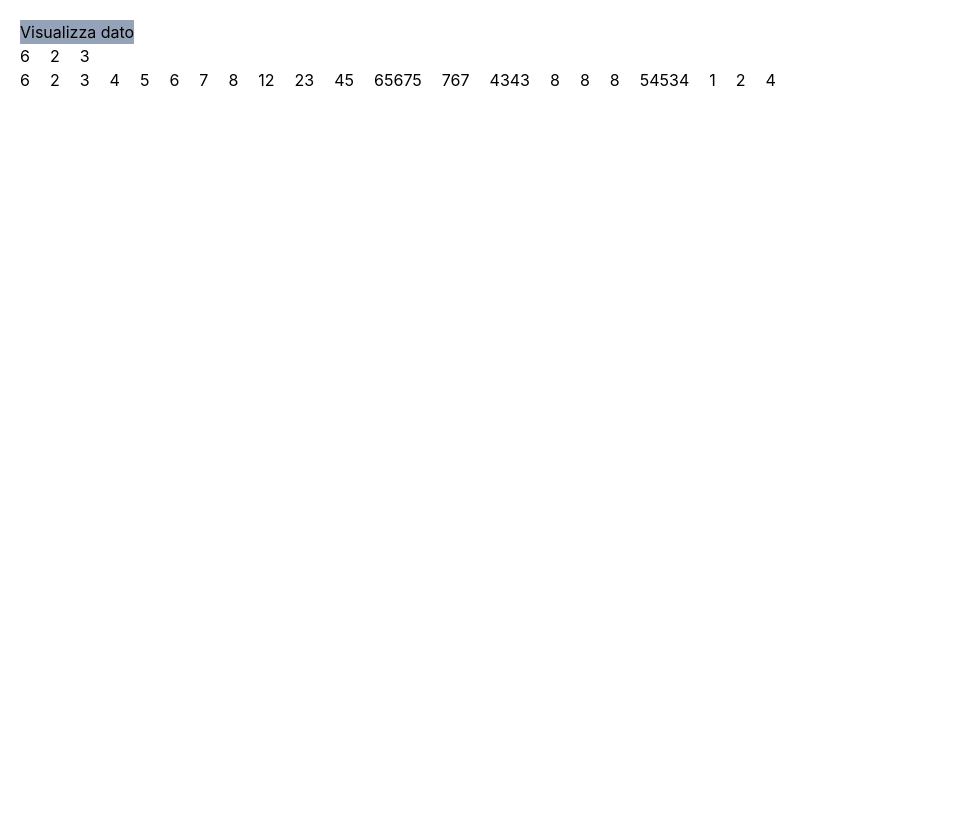
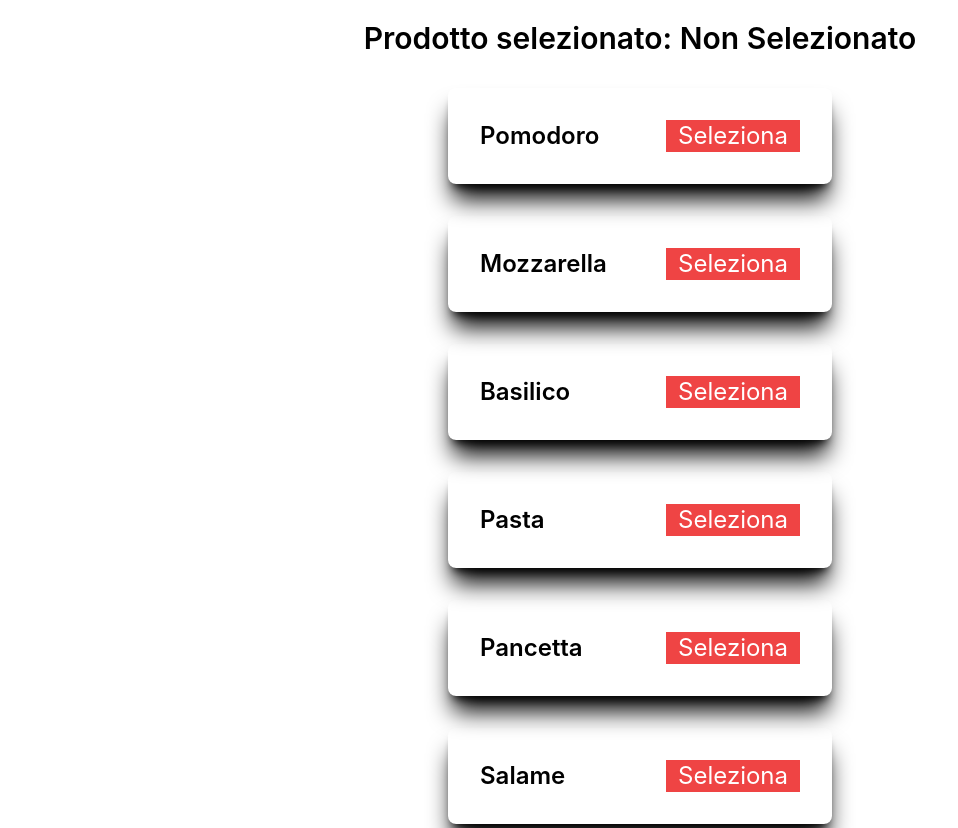
Before and after one commit to gabrielecallegari/react-corso, a React (Create React App) app: page / in a window 1280 px wide. Shown: the top 828 px of the page, without its empty margins (0-958 px from the left). Before the commit the page ends 800 px from the top, so only its background shows below. Built offline with nearby package versions, Linux system fonts and the light colour scheme.

Commit message:
Fatto esercizio

```diff
--- a/src/App.tsx
+++ b/src/App.tsx
@@ -1,10 +1,66 @@
+import { useState } from "react";
 import "./App.css";
-import Prezzo from "./components/Prezzo/Prezzo";
+import Card from "./components/Card/Card";
+import { Cards } from "./interface/interface";
 
 function App() {
+  const [item, setItem] = useState<string>("Non Selezionato");
+
+  const arrayProdotti: Cards[] = [
+    {
+      id: 0,
+      title: "Pomodoro",
+      onClick: setItem,
+    },
+    {
+      id: 1,
+      title: "Mozzarella",
+      onClick: setItem,
+    },
+    {
+      id: 2,
+      title: "Basilico",
+      onClick: setItem,
+    },
+    {
+      id: 3,
+      title: "Pasta",
+      onClick: setItem,
+    },
+    {
+      id: 4,
+      title: "Pancetta",
+      onClick: setItem,
+    },
+    {
+      id: 5,
+      title: "Salame",
+      onClick: setItem,
+    },
+    {
+      id: 6,
+      title: "Olio",
+      onClick: setItem,
+    },
+    {
+      id: 7,
+      title: "Aglio",
+      onClick: setItem,
+    },
+    {
+      id: 8,
+      title: "Melanzana",
+      onClick: setItem,
+    },
+  ];
   return (
-    <div className="p-5  w-full">
-      <Prezzo price={32} valuta={"€"} />
+    <div className="p-5  w-full flex items-center flex-col gap-8">
+      <p className="text-3xl font-semibold">Prodotto selezionato: {item}</p>
+      {arrayProdotti.map((el:Cards)=>{
+        return(
+          <Card onClick={el.onClick} title={el.title} key={el.id} />
+        )
+      })}
     </div>
   );
 }
--- /dev/null
+++ b/src/components/Card/Card.tsx
@@ -0,0 +1,12 @@
+import { CardProps } from "../../interface/interface";
+
+const Card = ({ onClick, title }: CardProps) => {
+  return (
+    <div className="max-w-96 rounded-lg shadow-xl shadow-black p-8 w-full flex justify-between items-center" >
+      <p className="text-2xl font-semibold" >{title}</p>
+      <button onClick={()=>onClick(title)} className="bg-red-500 text-white text-2xl px-3 cursor-pointer " >Seleziona</button>
+    </div>
+  );
+};
+
+export default Card;
--- a/src/components/Prezzo/Prezzo.tsx
+++ /dev/null
@@ -1,37 +0,0 @@
-import { useState } from "react";
-
-export interface PrezzoProps {
-  price: number;
-  valuta: string;
-}
-
-const Prezzo = ({ price, valuta }: PrezzoProps) => {
-  const [isVisible, setIsVisible] = useState<boolean>(false);
-
-  const myArr = [
-    6, 2, 3, 4, 5, 6, 7, 8, 12, 23, 45, 65675, 767, 4343, 8, 8, 8, 54534, 1, 2,
-    4,
-  ];
-
-  return (
-    <div className="">
-      {isVisible === true ? <p>Mario rossi</p> : null}
-      <button className="bg-slate-400" onClick={() => setIsVisible(!isVisible)}>
-        {isVisible === true ? "Non visualizzare dato" : "Visualizza dato"}
-      </button>
-      <div className="flex gap-5">
-        {myArr
-          .filter((el: number, i: number) => i < 3)
-          .map((el: number,i: number) => {
-            return <p key={i} >{el}</p>;
-          })}
-      </div>
-
-      <div className="flex gap-5" >
-          {myArr.map((el: number)=><p key={el} >{el}</p>)}
-      </div>
-    </div>
-  );
-};
-
-export default Prezzo;
```
Also changed, not shown: src/interface/interface.ts (+7 -4 lines).
